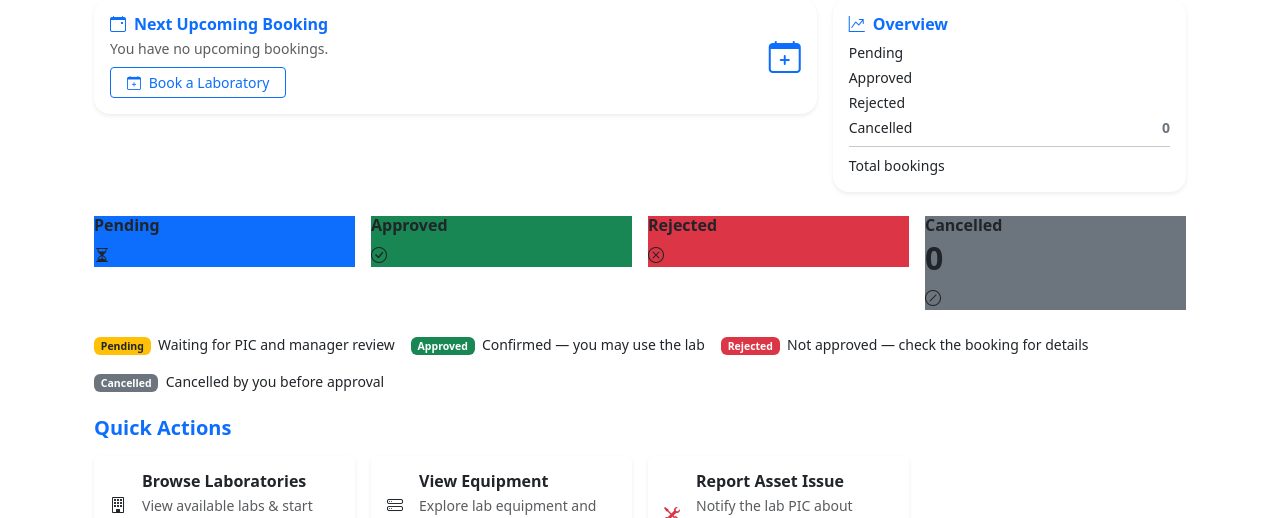
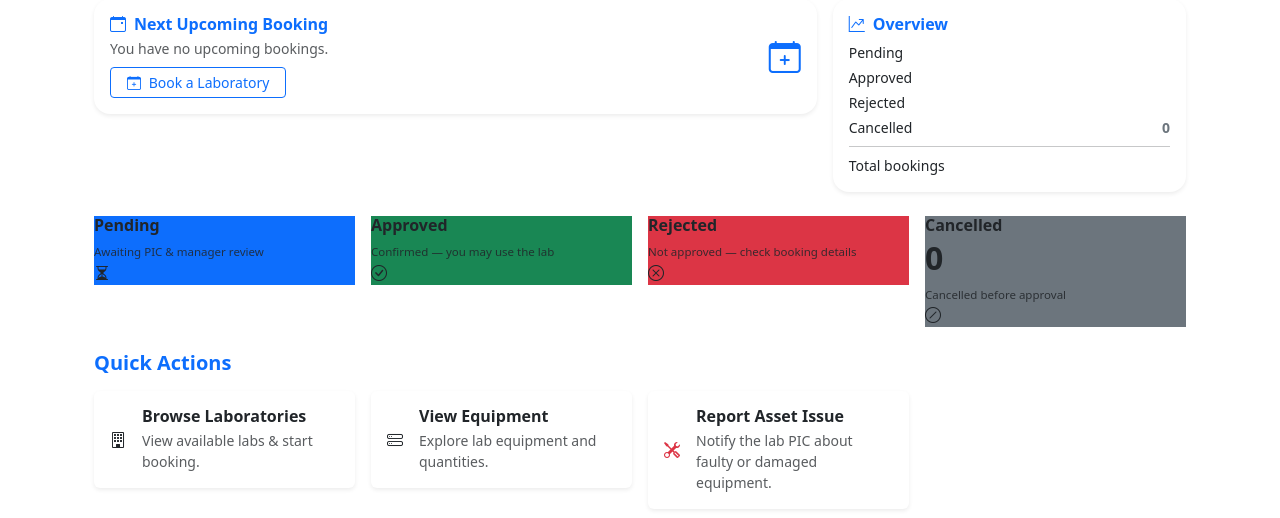
Before and after one commit to ganeshRaaj15/lab-booking-system, a CodeIgniter 4 app: the page made by app/Views/dashboard/student/index.php in a window 1280 px wide. Shown: the part 526-1044 px from the top of the page. Run offline with PHP 8.4 and a stand-in for CodeIgniter, Linux system fonts and the light colour scheme; the template is opened without the code that fills it, so the values that code supplies are empty; some libraries are stand-ins or nearby versions.

Commit message:
fix: move status descriptions into KPI cards, remove separate legend row
Co-Authored-By: Claude Sonnet 4.6 <noreply@anthropic.com>

```diff
--- a/app/Views/dashboard/student/index.php
+++ b/app/Views/dashboard/student/index.php
@@ -170,6 +170,7 @@ $filters           = $filters ?? ['q' => '', 'status' => '', 'date_from' => '',
                 <div>
                     <h6 class="fw-semibold mb-1">Pending</h6>
                     <h2 class="fw-bold"><?= esc($stats['pending']) ?></h2>
+                    <p class="mb-0 mt-1" style="font-size:0.72rem;opacity:0.85;">Awaiting PIC &amp; manager review</p>
                 </div>
                 <i class="bi bi-hourglass-split kpi-icon"></i>
             </div>
@@ -180,6 +181,7 @@ $filters           = $filters ?? ['q' => '', 'status' => '', 'date_from' => '',
                 <div>
                     <h6 class="fw-semibold mb-1">Approved</h6>
                     <h2 class="fw-bold"><?= esc($stats['approved']) ?></h2>
+                    <p class="mb-0 mt-1" style="font-size:0.72rem;opacity:0.85;">Confirmed — you may use the lab</p>
                 </div>
                 <i class="bi bi-check-circle kpi-icon"></i>
             </div>
@@ -190,6 +192,7 @@ $filters           = $filters ?? ['q' => '', 'status' => '', 'date_from' => '',
                 <div>
                     <h6 class="fw-semibold mb-1">Rejected</h6>
                     <h2 class="fw-bold"><?= esc($stats['rejected']) ?></h2>
+                    <p class="mb-0 mt-1" style="font-size:0.72rem;opacity:0.85;">Not approved — check booking details</p>
                 </div>
                 <i class="bi bi-x-circle kpi-icon"></i>
             </div>
@@ -200,19 +203,12 @@ $filters           = $filters ?? ['q' => '', 'status' => '', 'date_from' => '',
                 <div>
                     <h6 class="fw-semibold mb-1">Cancelled</h6>
                     <h2 class="fw-bold"><?= esc($stats['cancelled'] ?? 0) ?></h2>
+                    <p class="mb-0 mt-1" style="font-size:0.72rem;opacity:0.85;">Cancelled before approval</p>
                 </div>
                 <i class="bi bi-slash-circle kpi-icon"></i>
             </div>
         </div>
 
-    </div>
-
-    <!-- ======================= STATUS LEGEND ======================= -->
-    <div class="d-flex flex-wrap gap-3 mb-4 small">
-        <span><span class="badge bg-warning text-dark">Pending</span> &nbsp;Waiting for PIC and manager review</span>
-        <span><span class="badge bg-success">Approved</span> &nbsp;Confirmed — you may use the lab</span>
-        <span><span class="badge bg-danger">Rejected</span> &nbsp;Not approved — check the booking for details</span>
-        <span><span class="badge bg-secondary">Cancelled</span> &nbsp;Cancelled by you before approval</span>
     </div>
 
     <!-- ======================= QUICK ACTIONS ======================= -->
```
